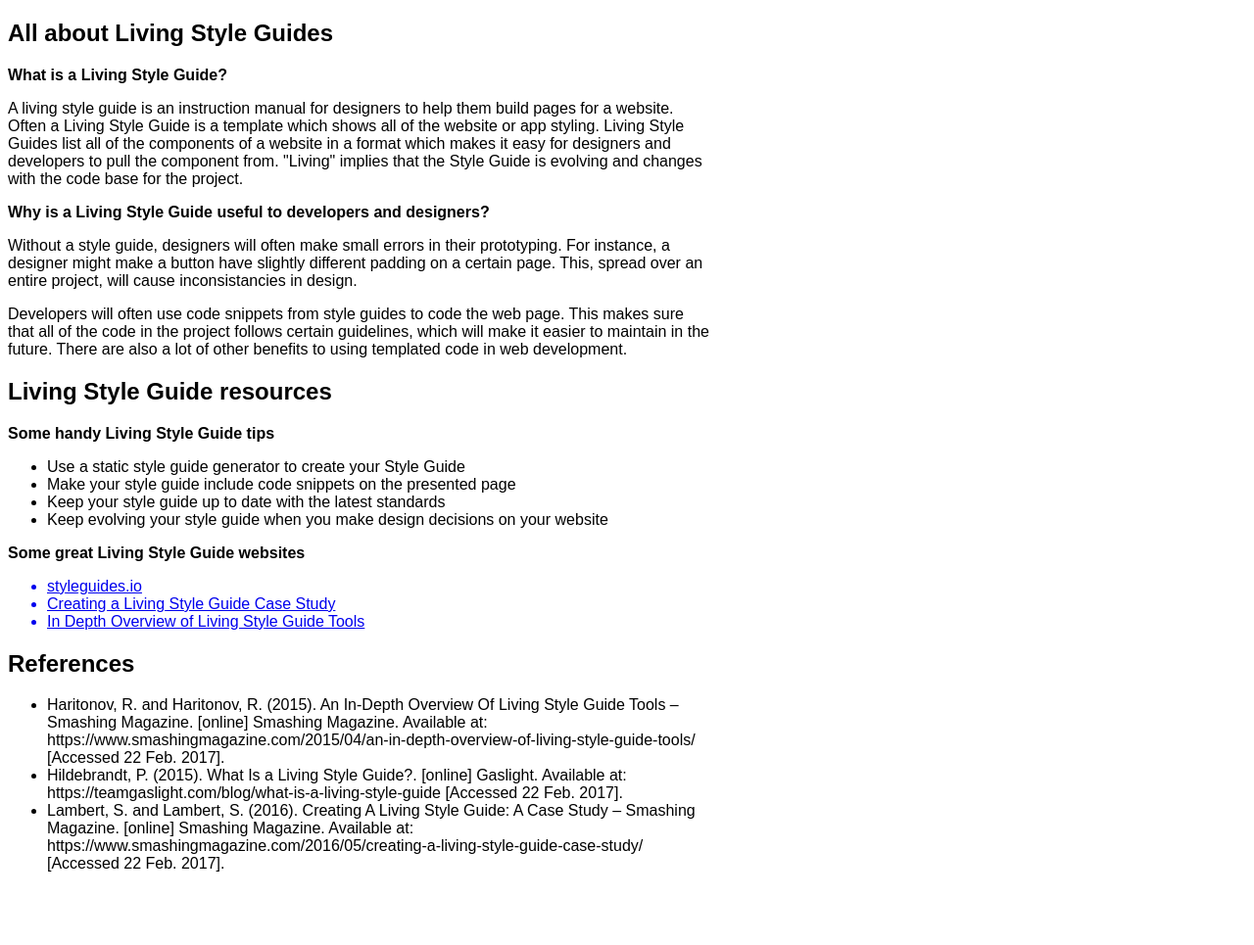
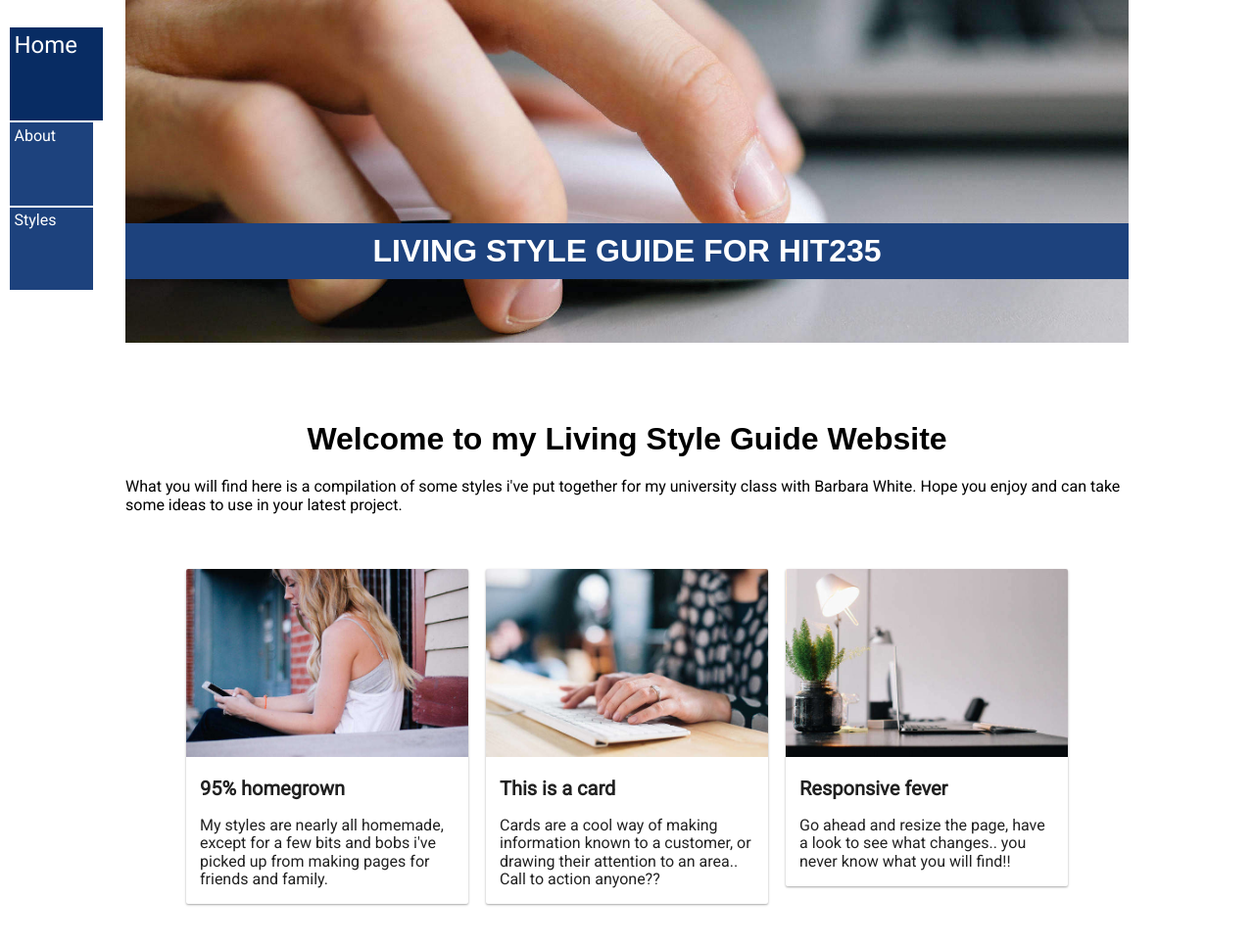
Before and after one commit to chrios/style-guide, a plain HTML site: page index.html in a window 1280 px wide. Shown: the whole page at 98% size. Before the commit the page ends 907 px from the top, so only its background shows below. Drawn offline with Linux system fonts and the light colour scheme; a web font is replaced by a local one.

Commit message:
commit 2

```diff
--- a/index.html
+++ b/index.html
@@ -4,53 +4,64 @@
         <meta charset="utf-8">
         <title>About Living Style Guides</title>
         <meta name="description" content="About Living Style Guides and a collection of Living Style Guide articles">
+		<link href="https://fonts.googleapis.com/css?family=Muli|Roboto" rel="stylesheet">
+		<link href="css/main.css" rel="stylesheet">
 	</head>
     <body>
-		<style>
-			body {
-				font-family: sans-serif;
-				max-width: 720px;
-			}
+		<header>
+			<nav class="nav">
+				<h1 class="nav__header">LIVING STYLE GUIDE FOR HIT235</h1>
 
-			h1 {
-				font-size: 1.5em;
-			}
+			</nav>
 
-			h2 {
-				font-size: 1em;
-			}
-		</style>
-        <section>
-			<h1>All about Living Style Guides</h1>
-            <h2>What is a Living Style Guide?</h2>
-            <p>A living style guide is an instruction manual for designers to help them build pages for a website.  Often a Living Style Guide is a template which shows all of the website or app styling. Living Style Guides list all of the components of a website in a format which makes it easy for designers and developers to pull the component from. "Living" implies that the Style Guide is evolving and changes with the code base for the project.</p>
-            <h2>Why is a Living Style Guide useful to developers and designers?</h2>
-            <p>Without a style guide, designers will often make small errors in their prototyping.  For instance, a designer might make a button have slightly different padding on a certain page.  This, spread over an entire project, will cause inconsistancies in design.</p>
-			<o>Developers will often use code snippets from style guides to code the web page.  This makes sure that all of the code in the project follows certain guidelines, which will make it easier to maintain in the future. There are also a lot of other benefits to using templated code in web development.</p>
-		</section>
-		<section>
-			<h1>Living Style Guide resources</h1>
-            <h2>Some handy Living Style Guide tips</h2>
-            <ul>
-				<li>Use a static style guide generator to create your Style Guide</li>
-				<li>Make your style guide include code snippets on the presented page</li>
-				<li>Keep your style guide up to date with the latest standards</li>
-				<li>Keep evolving your style guide when you make design decisions on your website</li>
+			<ul class="nav__container">
+					<a class="nav__link" href="index.html"><li class="nav__item nav__item--current">Home</li></a>
+					<a class="nav__link"  href="about.html"><li class="nav__item">About</li></a>
+					<a class="nav__link"  href="styles.html"><li class="nav__item">Styles</li></a>
 			</ul>
-			<h2>Some great Living Style Guide websites</h2>
-			<ul>
-				<a href="http://styleguides.io/examples.html"><li>styleguides.io</li></a>
-				<a href="https://www.smashingmagazine.com/2016/05/creating-a-living-style-guide-case-study/"><li>Creating a Living Style Guide Case Study</li></a>
-				<a href="https://www.smashingmagazine.com/2015/04/an-in-depth-overview-of-living-style-guide-tools/"><li>In Depth Overview of Living Style Guide Tools</li></a>
-			</ul>
-		</section>
-		<section>
-			<h1>References</h1>
-			<ul>
-				<li>Haritonov, R. and Haritonov, R. (2015). An In-Depth Overview Of Living Style Guide Tools – Smashing Magazine. [online] Smashing Magazine. Available at: https://www.smashingmagazine.com/2015/04/an-in-depth-overview-of-living-style-guide-tools/ [Accessed 22 Feb. 2017].</li>
-				<li>Hildebrandt, P. (2015). What Is a Living Style Guide?. [online] Gaslight. Available at: https://teamgaslight.com/blog/what-is-a-living-style-guide [Accessed 22 Feb. 2017].</li>
-				<li>Lambert, S. and Lambert, S. (2016). Creating A Living Style Guide: A Case Study – Smashing Magazine. [online] Smashing Magazine. Available at: https://www.smashingmagazine.com/2016/05/creating-a-living-style-guide-case-study/ [Accessed 22 Feb. 2017].</li>
-			</ul>
-		</section>
-    </body>
+		</header>
+
+		<h1 class="content__heading">Welcome to my Living Style Guide Website</h1>
+		<p class="content__text">What you will find here is a compilation of some styles i've put together for my university class with Barbara White. Hope you enjoy and can take some ideas to use in your latest project.</p>
+
+
+		<main class="card__grid" role="main">
+
+
+		        <article class="card">
+		            <img src="images/thumb/woman-using-phone.jpg" alt="" class="card__image">
+		            <div class="card__text">
+		                <h2 class="card__title">95% homegrown</h2>
+		                <p>My styles are nearly all homemade, except for a few bits and bobs i've picked up from making pages for friends and family.</p>
+		            </div>
+		            <footer class="card__footer">
+		            </footer>
+		        </article>
+
+		        <article class="card">
+		            <!-- Image attribution https://commons.wikimedia.org/wiki/File:Ermenonville_PM_086363_F.jpg -->
+		            <img src="images/thumb/typing-on-keyboard.jpg" alt="" class="card__image">
+		            <div class="card__text">
+		                <h2 class="card__title">This is a card</h2>
+		                <p>Cards are a cool way of making information known to a customer, or drawing their attention to an area.. Call to action anyone??</p>
+		            </div>
+		            <footer class="card__footer">
+		            </footer>
+		        </article>
+
+
+		        <article class="card">
+		            <!-- Image attribution https://commons.wikimedia.org/wiki/File:Santuari_de_Lord_PM_088908_E.jpg -->
+		            <img src="images/thumb/laptop-workstation.jpg" alt="" class="card__image">
+		            <div class="card__text">
+		                <h2 class="card__title">Responsive fever</h2>
+		                <p>Go ahead and resize the page, have a look to see what changes.. you never know what you will find!!</p>
+		            </div>
+		            <footer class="card__footer">
+		            </footer>
+		        </article>
+
+        </main>
+
+	</body>
 </html>
```
